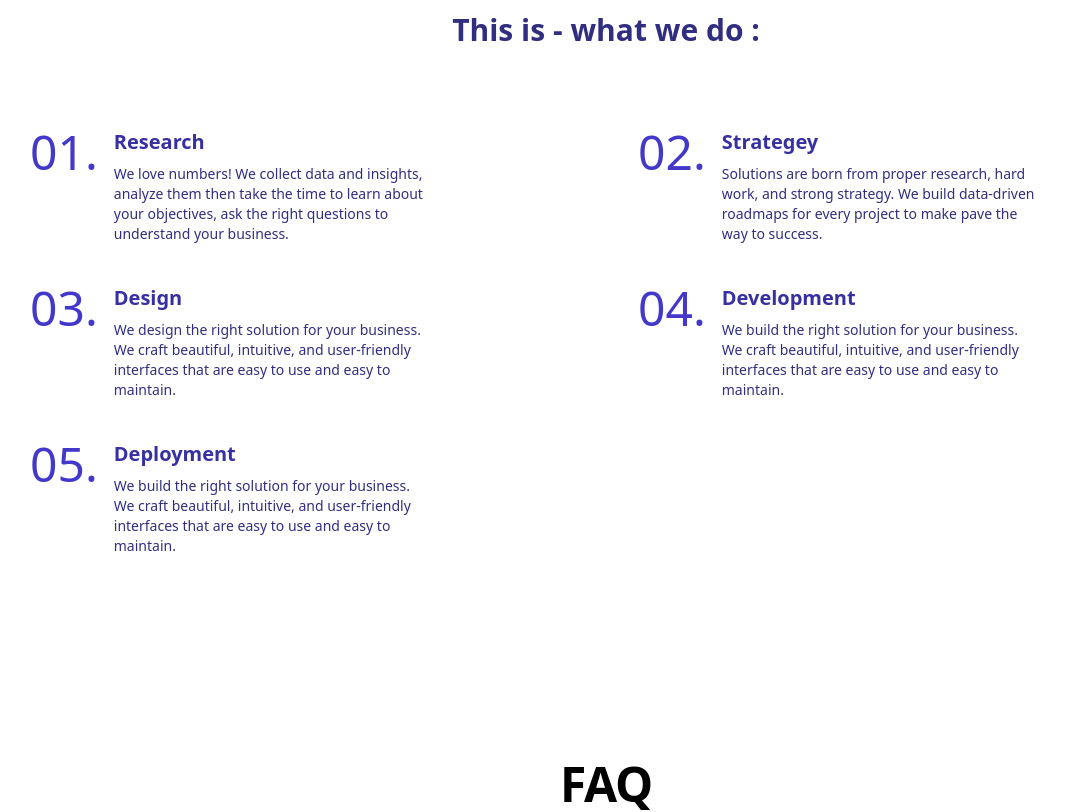
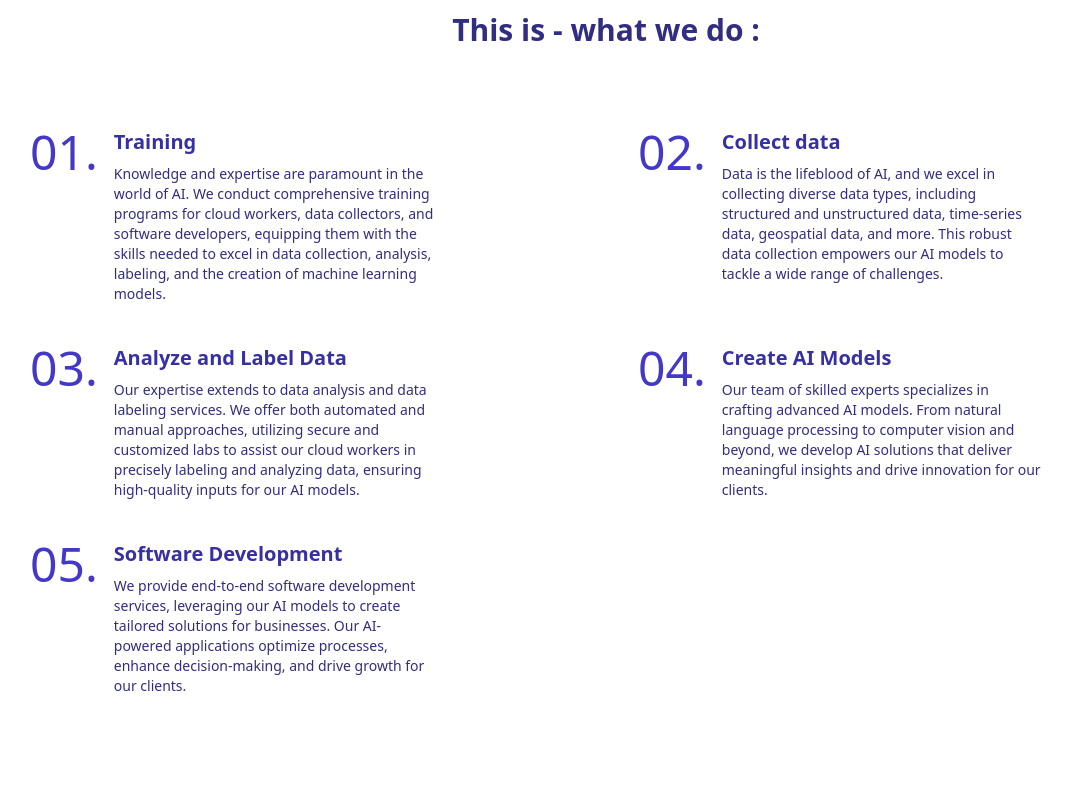
Before and after one commit to joe052/lish-web, an Angular app in the folder web/: page /about_us in a window 1280 px wide. Shown: the part 1760-2572 px from the top of the page, without its empty margins (34-1105 px from the left). Built offline with nearby package versions, Linux system fonts and the light colour scheme.

Commit message:
added what we do

```diff
--- a/web/src/app/layout/components/pages/about-us/about-us.component.html
+++ b/web/src/app/layout/components/pages/about-us/about-us.component.html
@@ -98,7 +98,7 @@
           <p class="mt-2 text-3xl font-bold tracking-tight text-gray-100 sm:text-4xl">
             Mission
           </p>
-          <p class="mt-6 text-lg leading-8 text-gray-100">
+          <p class="mt-6 text-lg leading-8 text-gray-100 ">
             To provide youth with necessary skills in AI and Machine learning, employment opportunities in the digital
             space while fostering a solution-oriented mindset for sustainable development.
           </p>
@@ -158,55 +158,45 @@
           <li class="flex">
             <div class="px-4 text-5xl font-extralight text-indigo-700">01.</div>
             <div>
-              <div class="text-xl font-bold text-indigo-800">Research</div>
+              <div class="text-xl font-bold text-indigo-800">Training</div>
               <p class="max-w-xs py-2 text-sm text-indigo-900">
-                We love numbers! We collect data and insights, analyze them then
-                take the time to learn about your objectives, ask the right
-                questions to understand your business.
+                Knowledge and expertise are paramount in the world of AI. We conduct comprehensive training programs for cloud workers, data collectors, and software developers, equipping them with the skills needed to excel in data collection, analysis, labeling, and the creation of machine learning models.
               </p>
             </div>
           </li>
           <li class="flex">
             <div class="px-4 text-5xl font-extralight text-indigo-700">02.</div>
             <div>
-              <div class="text-xl font-bold text-indigo-800">Strategey</div>
+              <div class="text-xl font-bold text-indigo-800">Collect data</div>
               <p class="max-w-xs py-2 text-sm text-indigo-900">
-                Solutions are born from proper research, hard work, and strong
-                strategy. We build data-driven roadmaps for every project to
-                make pave the way to success.
+                Data is the lifeblood of AI, and we excel in collecting diverse data types, including structured and unstructured data, time-series data, geospatial data, and more. This robust data collection empowers our AI models to tackle a wide range of challenges.
               </p>
             </div>
           </li>
           <li class="flex">
             <div class="px-4 text-5xl font-extralight text-indigo-700">03.</div>
             <div>
-              <div class="text-xl font-bold text-indigo-800">Design</div>
+              <div class="text-xl font-bold text-indigo-800">Analyze and Label Data</div>
               <p class="max-w-xs py-2 text-sm text-indigo-900">
-                We design the right solution for your business. We craft
-                beautiful, intuitive, and user-friendly interfaces that are easy
-                to use and easy to maintain.
+                Our expertise extends to data analysis and data labeling services. We offer both automated and manual approaches, utilizing secure and customized labs to assist our cloud workers in precisely labeling and analyzing data, ensuring high-quality inputs for our AI models.
               </p>
             </div>
           </li>
           <li class="flex">
             <div class="px-4 text-5xl font-extralight text-indigo-700">04.</div>
             <div>
-              <div class="text-xl font-bold text-indigo-800">Development</div>
+              <div class="text-xl font-bold text-indigo-800">Create AI Models</div>
               <p class="max-w-xs py-2 text-sm text-indigo-900">
-                We build the right solution for your business. We craft
-                beautiful, intuitive, and user-friendly interfaces that are easy
-                to use and easy to maintain.
+                Our team of skilled experts specializes in crafting advanced AI models. From natural language processing to computer vision and beyond, we develop AI solutions that deliver meaningful insights and drive innovation for our clients.
               </p>
             </div>
           </li>
           <li class="flex">
             <div class="px-4 text-5xl font-extralight text-indigo-700">05.</div>
             <div>
-              <div class="text-xl font-bold text-indigo-800">Deployment</div>
+              <div class="text-xl font-bold text-indigo-800">Software Development</div>
               <p class="max-w-xs py-2 text-sm text-indigo-900">
-                We build the right solution for your business. We craft
-                beautiful, intuitive, and user-friendly interfaces that are easy
-                to use and easy to maintain.
+                We provide end-to-end software development services, leveraging our AI models to create tailored solutions for businesses. Our AI-powered applications optimize processes, enhance decision-making, and drive growth for our clients.
               </p>
             </div>
           </li>
```
